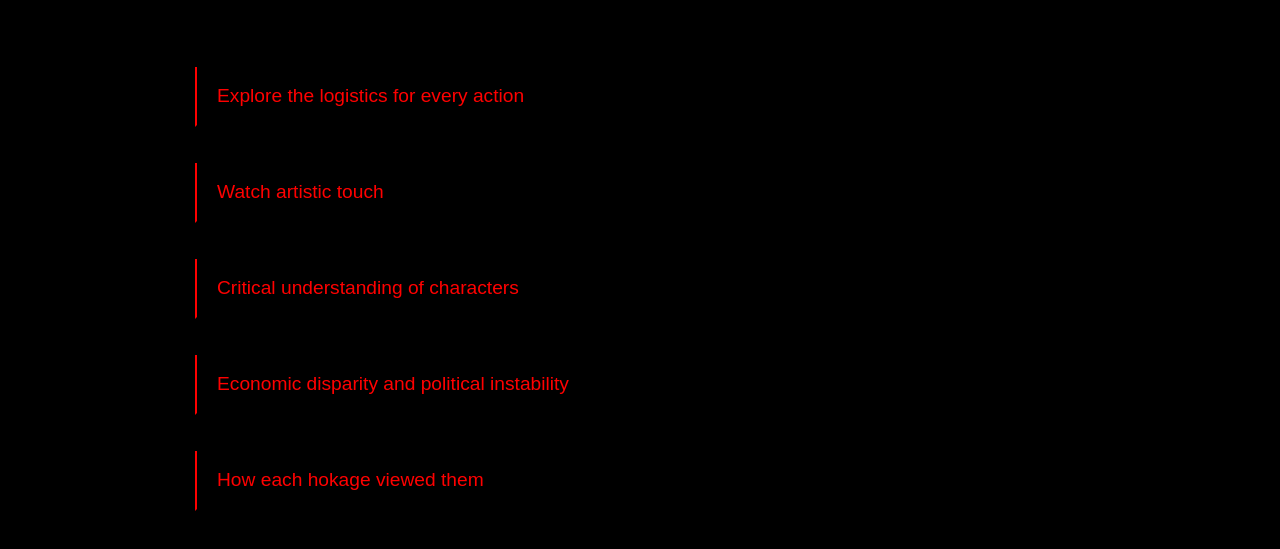
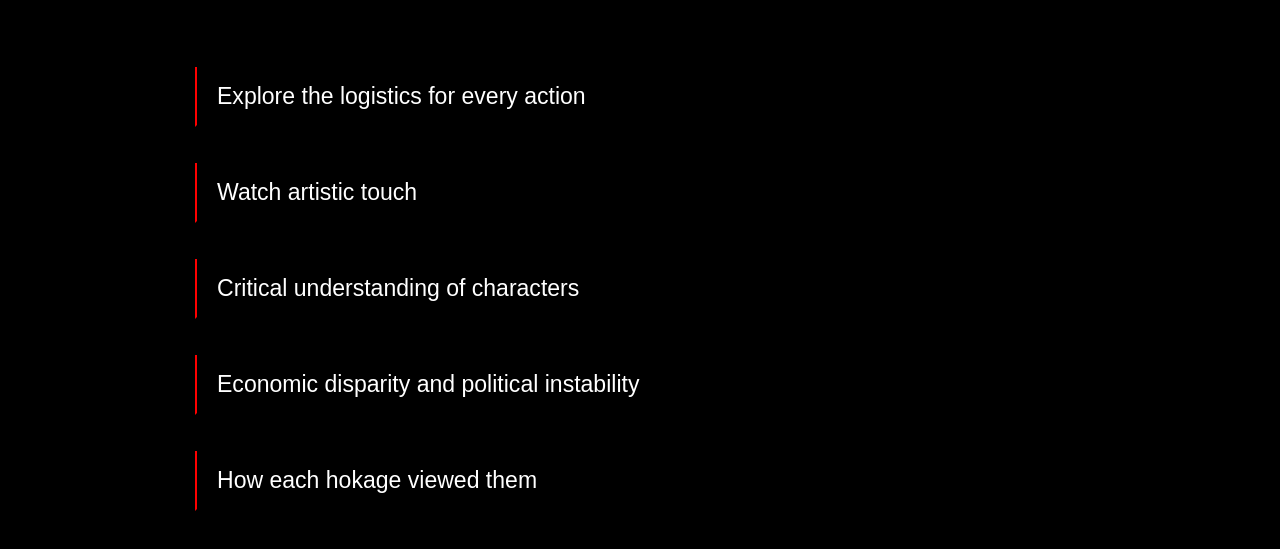
Before and after one commit to Abhigyan113/MyWebsite, a plain HTML site: page lore.html in a window 1280 px wide. Shown: the part 243-792 px from the top of the page. Drawn offline with Linux system fonts and the light colour scheme.

Commit message:
Update lstyle.css

```diff
--- a/lstyle.css
+++ b/lstyle.css
@@ -31,9 +31,9 @@ body{
     padding-left: 20px;
 }
 .btn:hover{
-   background-color: gray ;
+    background-color: grey;
+}
 
-}
 .img{
     width: 100px ;
 }
@@ -47,12 +47,23 @@ body{
     font-family: Arial, Helvetica, sans-serif;
     font-size: larger;
 }
-a{
+.top{
     text-decoration: none;
     color: red;
     font-weight: 100;
     transition: 0.3s ease-in-out;
 }
-a:hover{
+.top:hover{
     color: orange;
 }
+.con{
+    font-size: larger ;
+    text-decoration: none;
+    font-family: Arial, Helvetica, sans-serif;
+    font-style: normal;
+    color: white;
+    transition: 0.3s ease-in-out;
+}
+.con:hover{
+    color: red;
+}
```
